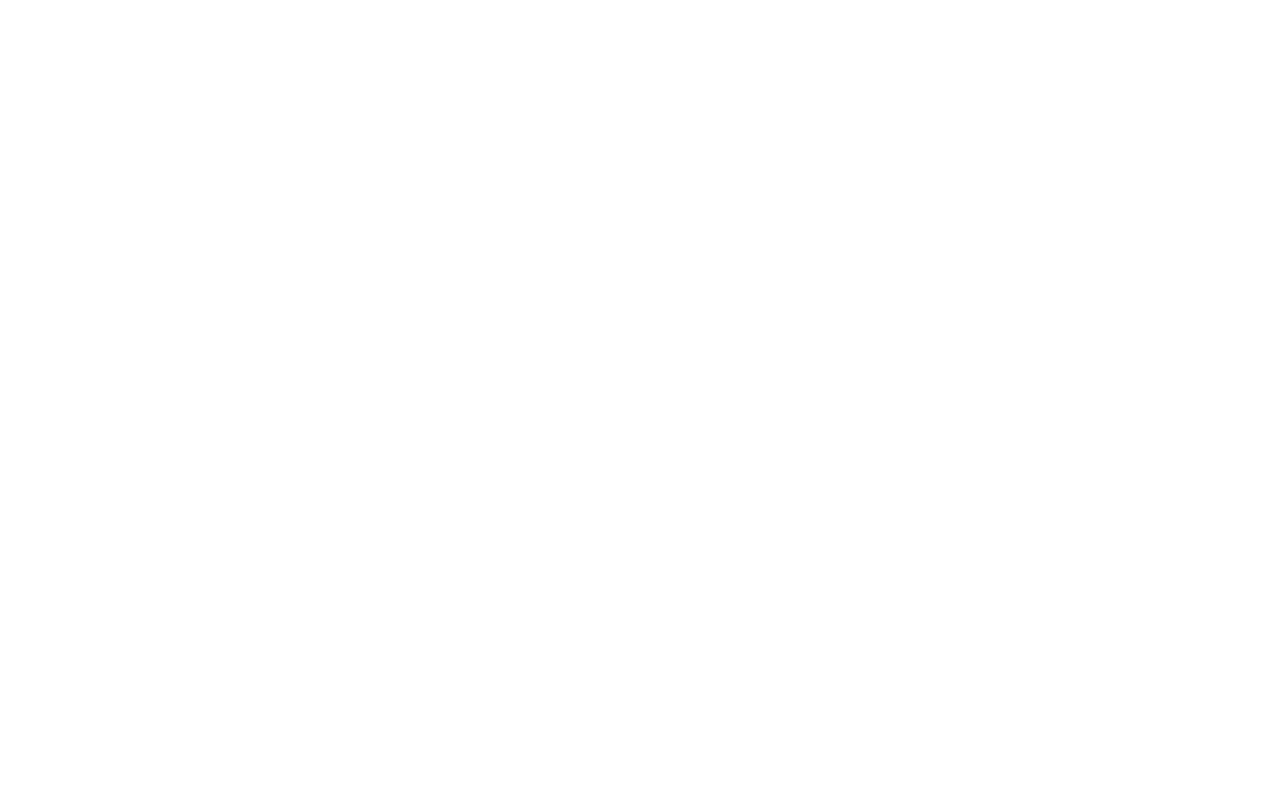
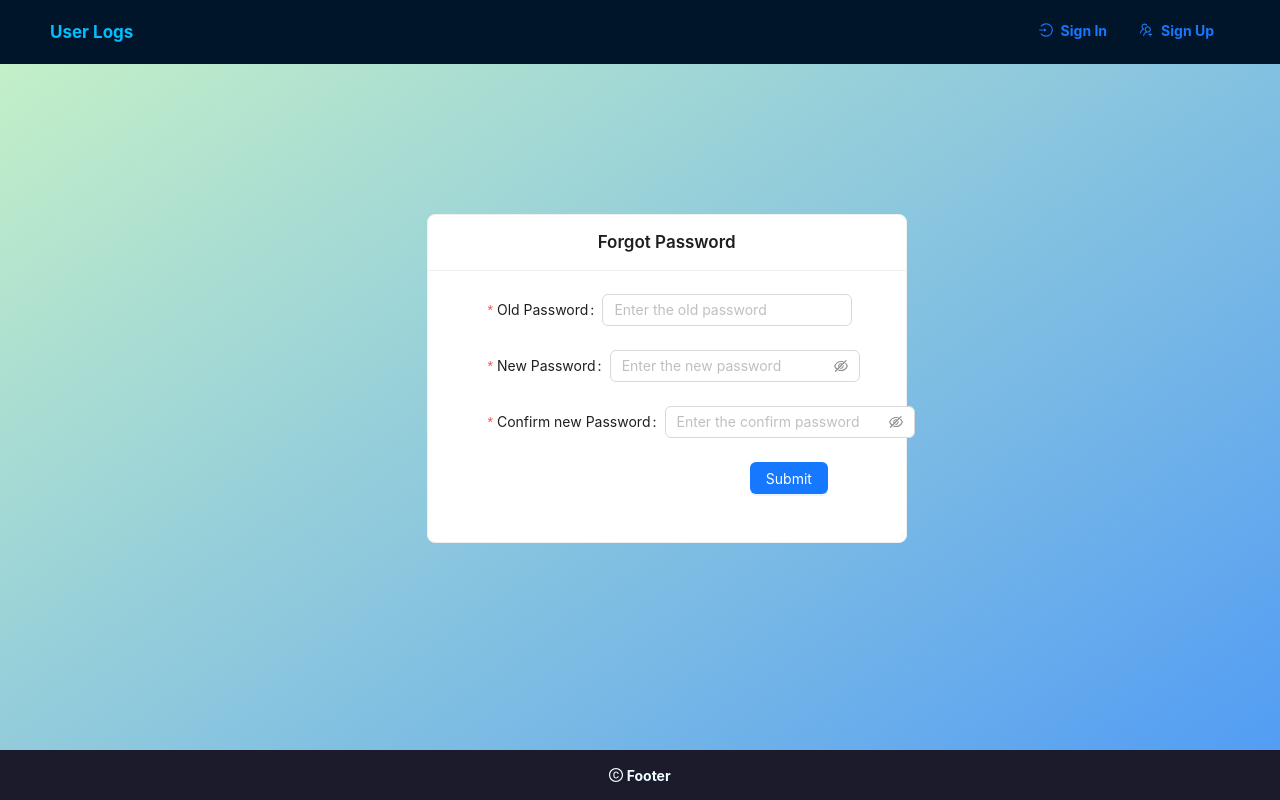
Before and after one commit to Praveenkumark17/React_Full_Stack_Loginsystem, a React (Create React App) app in the folder React_Frontend/: page /forgot_Password in a window 1280 px wide. Before the commit this address had no page. Built offline with nearby package versions, Linux system fonts and the light colour scheme.

Commit message:
add forgot password page

```diff
--- a/React_Frontend/package.json
+++ b/React_Frontend/package.json
@@ -4,6 +4,11 @@
   "private": true,
   "dependencies": {
     "@ant-design/icons": "^5.2.6",
+    "@fortawesome/fontawesome-svg-core": "^6.5.1",
+    "@fortawesome/free-brands-svg-icons": "^6.5.1",
+    "@fortawesome/free-regular-svg-icons": "^6.5.1",
+    "@fortawesome/free-solid-svg-icons": "^6.5.1",
+    "@fortawesome/react-fontawesome": "^0.2.0",
     "@testing-library/jest-dom": "^5.17.0",
     "@testing-library/react": "^13.4.0",
     "@testing-library/user-event": "^13.5.0",
--- a/React_Frontend/src/App.js
+++ b/React_Frontend/src/App.js
@@ -15,6 +15,7 @@
 import Changepassword from "./Components/Pages/Changepassword";
 import ListUser from "./Components/Pages/ListUser";
 import Upimages from "./Components/Pages/Upimages";
+import ForgotPassword from "./Components/Pages/ForgotPassword";
 
 function Apps() {
   let routes = useRoutes([
@@ -30,6 +31,7 @@
               <Route path="/" element={<Home />} />
               <Route path="/register" element={<Registration />} />
               <Route path="/i" element={<Upimages />} />
+              <Route path="/forgot_Password" element={<ForgotPassword/>}/>
             </Routes>
           </Content>
           <Footer className="footer">
@@ -41,6 +43,7 @@
         { path: "/", element: <Home /> },
         { path: "register", element: <Registration /> },
         { path: "i", element: <Upimages /> },
+        { path: "forgot_Password", element: <Upimages /> },
       ],
     },
     {
--- /dev/null
+++ b/React_Frontend/src/Components/Css/forgotpass.css
@@ -0,0 +1,6 @@
+.pass-row {
+  margin-top: 150px;
+}
+.edit-input {
+  width: 250px;
+}
--- a/React_Frontend/src/Components/Css/home.css
+++ b/React_Frontend/src/Components/Css/home.css
@@ -7,5 +7,18 @@
     box-shadow: 0 8px 16px 0 rgba(0,0,0,0.2);
 }
 .rows {
-  margin-top: 160px;
+  margin-top: 150px;
 }
+.new_user_but{
+  font-weight: 600;
+}
+.but_flex{
+  width: 100%;
+  height: 100px;
+}
+.but_forgotuser{
+  color: rgb(255, 0, 0);
+}
+.but_forgotuser:hover{
+  color: rgb(253, 129, 129);
+}
--- a/React_Frontend/src/Components/Pages/Editprofile.js
+++ b/React_Frontend/src/Components/Pages/Editprofile.js
@@ -18,6 +18,7 @@
 import { useNavigate } from "react-router-dom";
 import "../Css/editprofile.css";
 import axios from "axios";
+import { LiaUserEditSolid } from "react-icons/lia";
 
 function EditProfile() {
   const [edata, setEData] = useState([]);
@@ -134,7 +135,7 @@
                         <Button
                           shape="circle"
                           type="link"
-                          icon={<EditOutlined />}
+                          icon={enables?<LiaUserEditSolid size={20} color="gray"/>:<LiaUserEditSolid size={20} color="black"/>}
                           size="middle"
                           onClick={onenable}
                           disabled={enables}
--- /dev/null
+++ b/React_Frontend/src/Components/Pages/ForgotPassword.js
@@ -0,0 +1,98 @@
+import { Button, Card, Col, Form, Input, Row } from 'antd'
+import React from 'react'
+import "../Css/forgotpass.css"
+
+function ForgotPassword() {
+  return (
+    <>
+      <Row className="pass-row">
+        <Col span={9} offset={8}>
+          <Card
+            title={
+              <div style={{ textAlign: "center",fontSize:17 }}>
+                Forgot Password
+              </div>
+            }
+            className="pass-logcards"
+          >
+            <Row>
+              <Col span={19} offset={2}>
+                <Form
+                  autoComplete="off"
+                  style={{
+                    display: "flex",
+                    alignItems: "flex-end",
+                    flexDirection: "column",
+                  }}
+                >
+                  <Form.Item
+                    name={"opassword"}
+                    label={"Old Password"}
+                    rules={[
+                      {
+                        required: true,
+                        message: "please enter password",
+                      },
+                    ]}
+                    initialValue={""}
+                    hasFeedback
+                  >
+                    <Input
+                      name="password"
+                      placeholder="Enter the old password"
+                      className="edit-input"
+                    />
+                  </Form.Item>
+                  <Form.Item
+                    name={"password"}
+                    label={"New Password"}
+                    rules={[
+                      {
+                        required: true,
+                        message: "please enter password",
+                        pattern:
+                          /^(?=.*[A-Z])(?=.*[a-z])(?=.*[0-9])(?=.*[!@#$%^&*]).{8,}$/,
+                      },
+                    ]}
+                    hasFeedback
+                  >
+                    <Input.Password
+                      name="password"
+                      placeholder="Enter the new password"
+                      className="edit-input"
+                    />
+                  </Form.Item>
+                  <Form.Item
+                    name={"cpassword"}
+                    label={"Confirm new Password"}
+                    dependencies={["password"]}
+                    rules={[
+                      {
+                        required: true,
+                        message: "please enter password",
+                      },
+                    ]}
+                    hasFeedback
+                  >
+                    <Input.Password
+                      name="password"
+                      placeholder="Enter the confirm password"
+                      className="edit-input"
+                    />
+                  </Form.Item>
+                  <Form.Item>
+                    <Button type="primary" htmlType="submit">
+                      Submit
+                    </Button>
+                  </Form.Item>
+                </Form>
+              </Col>
+            </Row>
+          </Card>
+        </Col>
+      </Row>
+    </>
+  )
+}
+
+export default ForgotPassword
--- a/React_Frontend/src/Components/Pages/Home.js
+++ b/React_Frontend/src/Components/Pages/Home.js
@@ -4,7 +4,7 @@
 import { LockOutlined, UserOutlined } from "@ant-design/icons";
 import axios from "axios";
 import CryptoJS from "crypto-js";
-import { useNavigate } from "react-router-dom";
+import { Link, useNavigate } from "react-router-dom";
 
 function Home() {
   const [data, setData] = useState();
@@ -63,8 +63,8 @@
           content: "Login success",
           duration: 1,
         });
-        sessionStorage.setItem("userdata",JSON.stringify(getdata))
-        navigate('/dashboard')
+        sessionStorage.setItem("userdata", JSON.stringify(getdata));
+        navigate("/dashboard");
       } else {
         console.log("Log error:");
         message.open({
@@ -87,10 +87,9 @@
       <Row className="rows">
         <Col span={8} offset={8}>
           <Card
-            title={<div style={{ textAlign: "center" }}>Sign In</div>}
+            title={<div style={{ textAlign: "center",fontSize:17 }}>Sign In</div>}
             className="logcards"
           >
-
             <Form
               onFinish={onfinished}
               autoComplete="off"
@@ -116,12 +115,24 @@
                   placeholder="Enter the user password"
                 />
               </Form.Item>
-              <Flex justify="flex-end">
-                <Form.Item>
-                  <Button type="primary" htmlType="submit">
-                    Submit
-                  </Button>
-                </Form.Item>
+              <Flex justify="space-between" className="but_flex">
+                <Flex vertical>
+                  <Form.Item>
+                    <p className="new_user_but">
+                      <Link to={"/register"} className="but_newuser">New User? Sign Up</Link>
+                    </p>
+                    <p className="new_user_but">
+                      <Link to={"/forgot_Password"} className="but_forgotuser">Forgot Password?</Link>
+                    </p>
+                  </Form.Item>
+                </Flex>
+                <Flex justify="center" vertical>
+                  <Form.Item>
+                    <Button type="primary" htmlType="submit">
+                      Submit
+                    </Button>
+                  </Form.Item>
+                </Flex>
               </Flex>
             </Form>
           </Card>
--- a/React_Frontend/src/Components/Pages/Registration.js
+++ b/React_Frontend/src/Components/Pages/Registration.js
@@ -173,7 +173,7 @@
       <Row className="row">
         <Col span={9} offset={8}>
           <Card
-            title={<div style={{ textAlign: "center" }}>Sign Up</div>}
+            title={<div style={{ textAlign: "center",fontSize:17 }}>Sign Up</div>}
             className="logcard"
           >
             <div className="cardrow">
--- /dev/null
+++ b/package.json
@@ -0,0 +1,5 @@
+{
+  "dependencies": {
+    "react-icons": "^5.0.1"
+  }
+}
```
Also changed, not shown: 2 other files (tests, documents, lock files or other folders).
